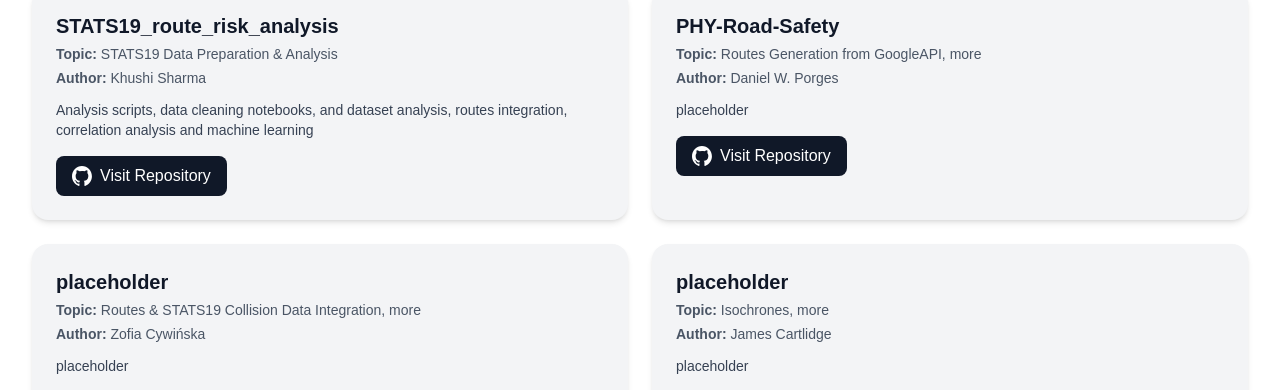
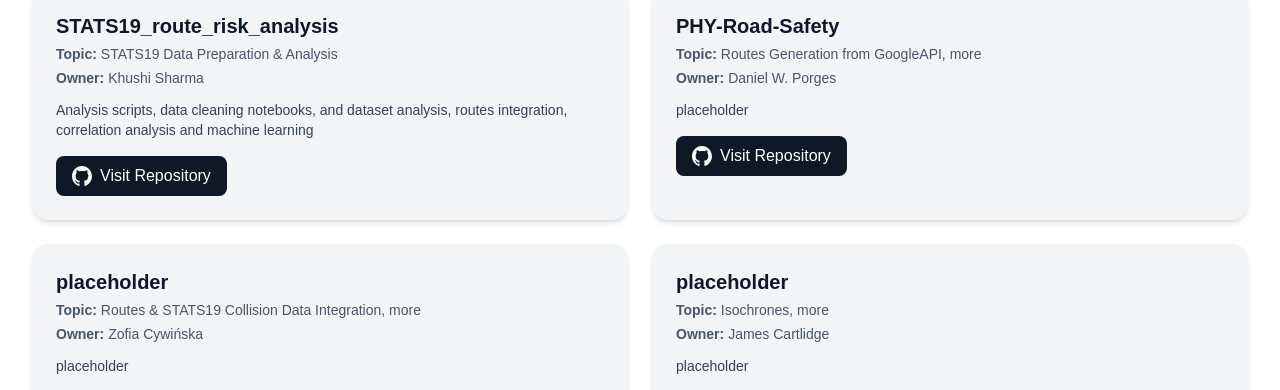
Before and after one commit to KhushiSharma0/phy346-road-safety-portfolio, a Next.js app: page /codes in a window 1280 px wide. Shown: the part 208-598 px from the top of the page. Built offline with nearby package versions, Linux system fonts and the light colour scheme.

Commit message:
Fix codes page text

```diff
--- a/src/app/codes/page.tsx
+++ b/src/app/codes/page.tsx
@@ -20,7 +20,7 @@ export default function CodesPage() {
               <strong>Topic:</strong> {repo.topic}
             </p>
             <p className="text-sm text-gray-600 mb-3">
-              <strong>Author:</strong> {repo.author}
+              <strong>Owner:</strong> {repo.owner}
             </p>
             <p className="text-sm text-gray-700 mb-4">{repo.description}</p>
 
--- a/src/constants/texts.ts
+++ b/src/constants/texts.ts
@@ -31,28 +31,28 @@ export const siteTexts = {
       {
         name: 'STATS19_route_risk_analysis',
         topic: 'STATS19 Data Preparation & Analysis',
-        author: 'Khushi Sharma',
+        owner: 'Khushi Sharma',
         description: 'Analysis scripts, data cleaning notebooks, and dataset analysis, routes integration, correlation analysis and machine learning',
         url: 'https://github.com/KhushiSharma0/STATS19_route_risk_analysis',
       },
       {
         name: 'PHY-Road-Safety',
         topic: 'Routes Generation from GoogleAPI, more',
-        author: 'Daniel W. Porges',
+        owner: 'Daniel W. Porges',
         description: 'placeholder',
         url: 'https://github.com/dwporges/PHY-Road-Safety',
       },
       {
         name: 'placeholder',
         topic: 'Routes & STATS19 Collision Data Integration, more',
-        author: 'Zofia Cywińska',
+        owner: 'Zofia Cywińska',
         description: 'placeholder',
         url: 'https://github.com/Teammate3/teammate3-repo',
       },
       {
         name: 'placeholder',
         topic: 'Isochrones, more',
-        author: 'James Cartlidge',
+        owner: 'James Cartlidge',
         description: 'placeholder',
         url: 'https://github.com/Teammate4/teammate4-repo',
       },
```
